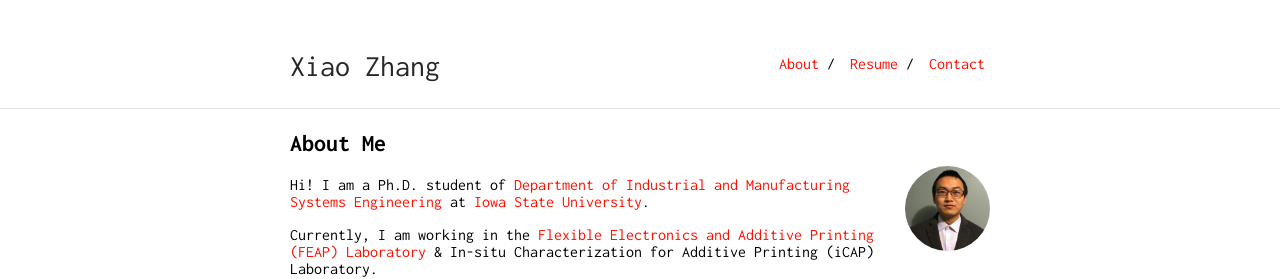
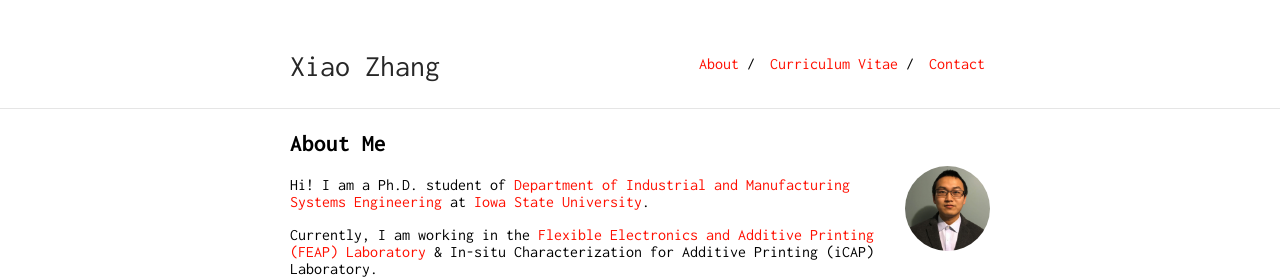
Before and after one commit to zhangxiao2018/zhangxiao2018.github.io, a Jekyll site: the page built from index.md, in a window 1280 px wide and 900 px high. Shown: the top 279 px of the window. Built offline with Jekyll 4.4.1, drawn with Linux system fonts in a browser that asks for light colours; our own code applies the rules of GitHub Pages for plain Markdown files.

Commit message:
Update nav.yml

```diff
--- a/_data/nav.yml
+++ b/_data/nav.yml
@@ -1,8 +1,8 @@
 - name: "Contact"
   link: "contact"
 
-- name: "Resume"
-  link: "Resume.pdf"
+- name: "Curriculum Vitae"
+  link: "Curriculum Vitae.pdf"
 
 - name: "About"
   link: "index"
```
